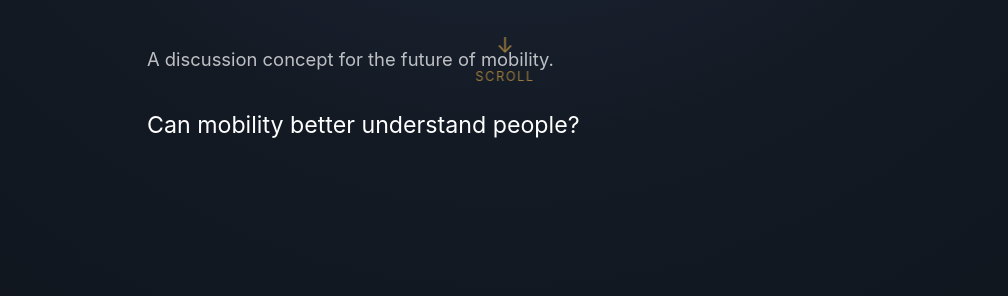
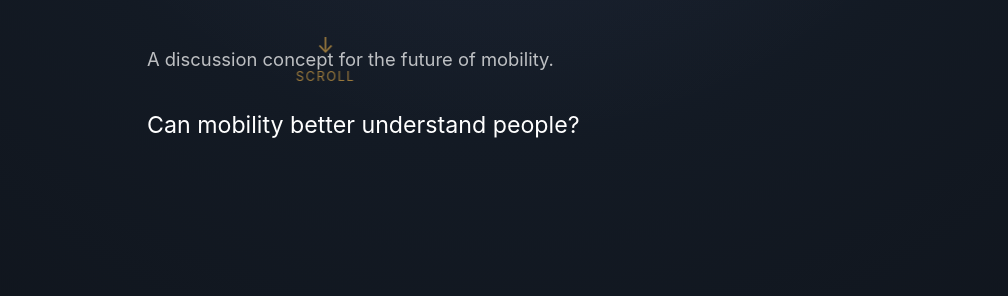
Before and after one commit to Kosacik/Emotion-as-Data-Signal, a plain HTML site: page index.html in a window 1280 px wide. Shown: the part 501-797 px from the top of the page, without its empty margins (135-1143 px from the left). Drawn offline with Linux system fonts and the light colour scheme.

Commit message:
sipka scroll left 27%

```diff
--- a/css/sections.css
+++ b/css/sections.css
@@ -228,7 +228,7 @@
 
     position:absolute;
 
-    left:50%;
+    left:27%;
 
     bottom:56px;
 
```
